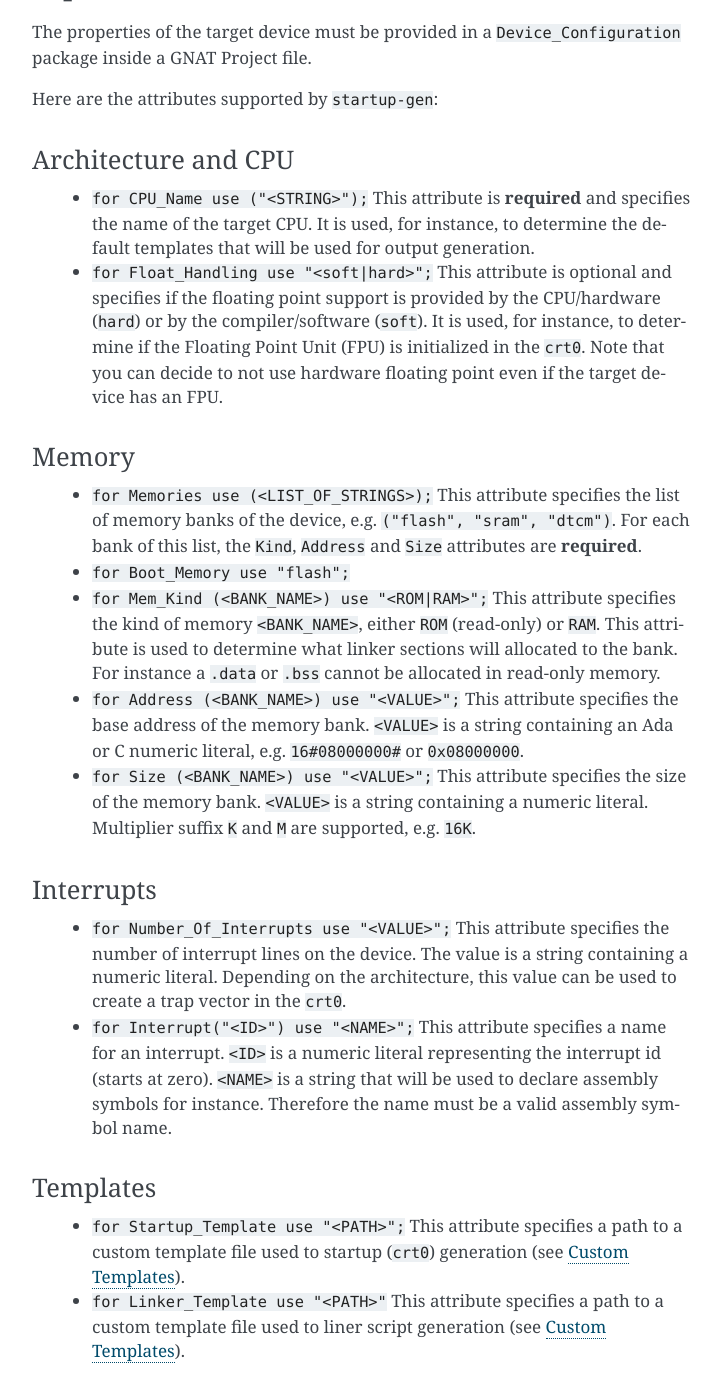
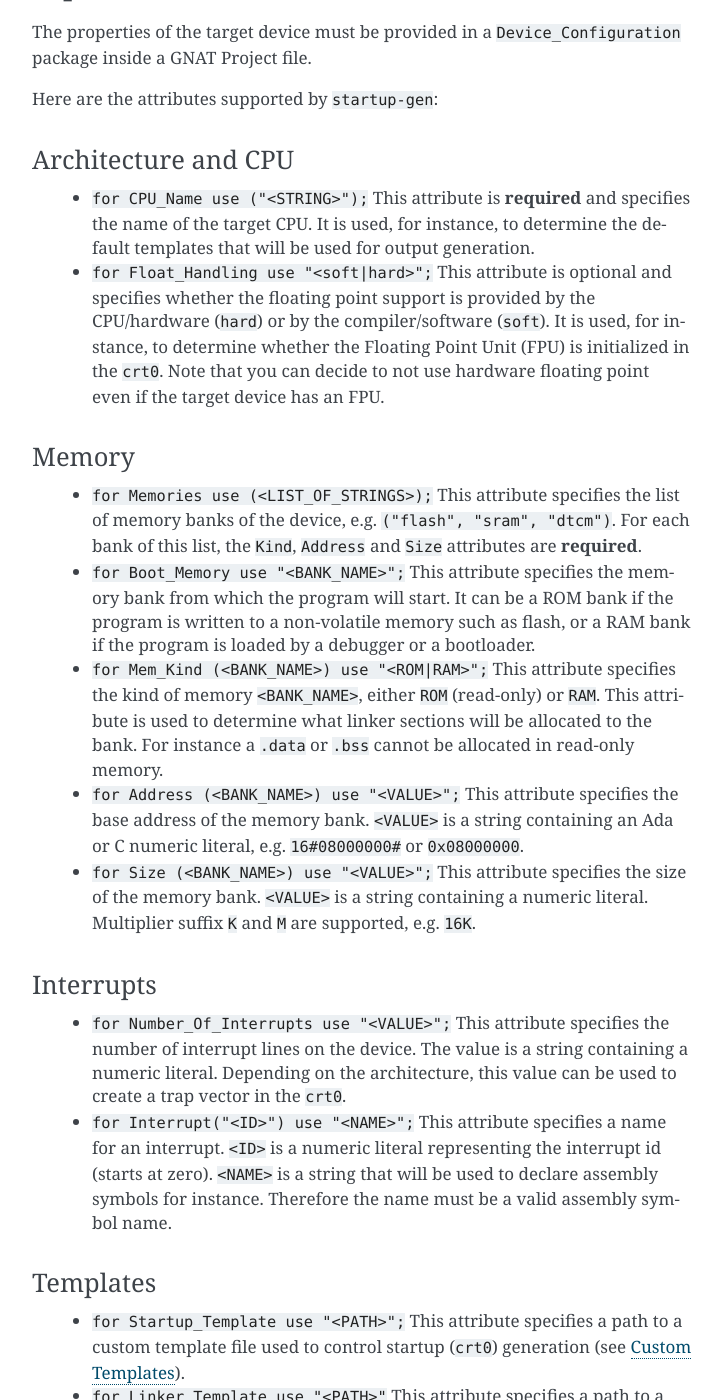
Before and after one commit to AdaCore/startup-gen, a Sphinx documentation site: the page built from startup-gen/doc/index.rst, in a window 1280 px wide and 1400 px high, scrolled down 1542 px. Shown: the whole window, without its empty margins (388-1110 px from the left). Built offline with Sphinx 7.4.7, drawn with Linux system fonts in a browser that asks for light colours; some of the changed text lies outside the part shown.

Commit message:
Improve startup-gen documentation

```diff
--- a/startup-gen/doc/index.rst
+++ b/startup-gen/doc/index.rst
@@ -56,7 +56,7 @@ Here is an example of project file:
       for Address ("sram")  use "16#20000000#";
       for Size ("sram")     use "128K";
 
-   end Device_Configuration;
+    end Device_Configuration;
 
   end Spec;
 
@@ -98,9 +98,9 @@ Architecture and CPU
    the default templates that will be used for output generation.
 
  * ``for Float_Handling use "<soft|hard>";`` This attribute is optional and
-   specifies if the floating point support is provided by the CPU/hardware
+   specifies whether the floating point support is provided by the CPU/hardware
    (``hard``) or by the compiler/software (``soft``). It is used, for instance,
-   to determine if the Floating Point Unit (FPU) is initialized in the
+   to determine whether the Floating Point Unit (FPU) is initialized in the
    ``crt0``. Note that you can decide to not use hardware floating point even
    if the target device has an FPU.
 
@@ -112,11 +112,14 @@ Memory
    bank of this list, the ``Kind``, ``Address`` and ``Size`` attributes are
    **required**.
 
- * ``for Boot_Memory use "flash";``
+ * ``for Boot_Memory use "<BANK_NAME>";`` This attribute specifies the memory
+   bank from which the program will start. It can be a ROM bank if the program
+   is written to a non-volatile memory such as flash, or a RAM bank if the
+   program is loaded by a debugger or a bootloader.
 
  * ``for Mem_Kind (<BANK_NAME>) use "<ROM|RAM>";`` This attribute specifies the
    kind of memory ``<BANK_NAME>``, either ``ROM`` (read-only) or ``RAM``. This
-   attribute is used to determine what linker sections will allocated to the
+   attribute is used to determine what linker sections will be allocated to the
    bank. For instance a ``.data`` or ``.bss`` cannot be allocated in read-only
    memory.
 
@@ -147,11 +150,11 @@ Templates
 ---------
 
  * ``for Startup_Template use "<PATH>";`` This attribute specifies a path to a
-   custom template file used to startup (``crt0``) generation (see `Custom
-   Templates`_).
+   custom template file used to control startup (``crt0``) generation (see
+   `Custom Templates`_).
 
  * ``for Linker_Template use "<PATH>"`` This attribute specifies a path to a
-   custom template file used to liner script generation (see `Custom
+   custom template file used to control linker script generation (see `Custom
    Templates`_).
 
 Advanced Topics
```
Also changed, not shown: other parts of startup-gen/doc/index.rst (+4 -4 lines).
